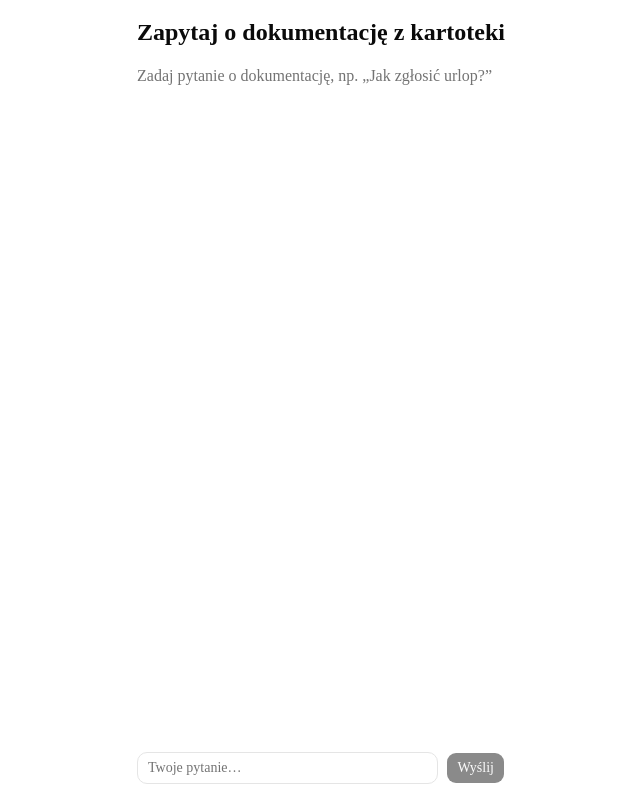
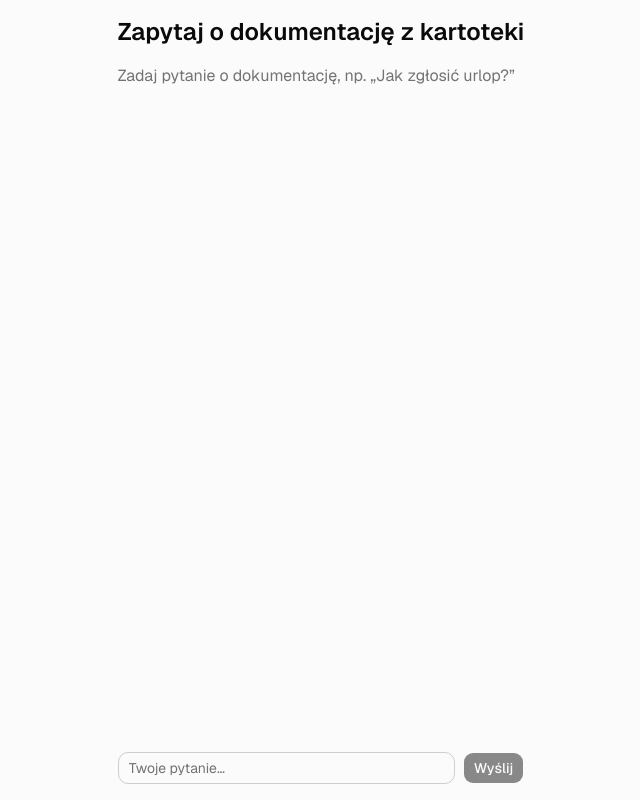
Before and after one commit to AnielaRG/rag-docs-qa, a Next.js app: page / in a window 1280 px wide. Shown: the whole page, without its empty margins (319-959 px from the left). Built offline with nearby package versions, Linux system fonts and the light colour scheme.

Commit message:
Fix self-referencing font variable,strengthen borders, set Polish lang and page metadata

```diff
--- a/app/globals.css
+++ b/app/globals.css
@@ -7,9 +7,9 @@
 @theme inline {
   --color-background: var(--background);
   --color-foreground: var(--foreground);
-  --font-sans: var(--font-sans);
+  --font-sans: var(--font-geist-sans);
   --font-mono: var(--font-geist-mono);
-  --font-heading: var(--font-sans);
+  --font-heading: var(--font-geist-sans);
   --color-sidebar-ring: var(--sidebar-ring);
   --color-sidebar-border: var(--sidebar-border);
   --color-sidebar-accent-foreground: var(--sidebar-accent-foreground);
@@ -64,8 +64,8 @@
   --accent: oklch(0.97 0 0);
   --accent-foreground: oklch(0.205 0 0);
   --destructive: oklch(0.577 0.245 27.325);
-  --border: oklch(0.922 0 0);
-  --input: oklch(0.922 0 0);
+  --border: oklch(0.87 0 0);
+  --input: oklch(0.85 0 0);
   --ring: oklch(0.708 0 0);
   --chart-1: oklch(0.87 0 0);
   --chart-2: oklch(0.556 0 0);
@@ -122,7 +122,7 @@
     @apply border-border outline-ring/50;
   }
   body {
-    @apply bg-background text-foreground;
+    @apply bg-muted/40 text-foreground;
   }
   html {
     @apply font-sans;
--- a/app/layout.tsx
+++ b/app/layout.tsx
@@ -4,23 +4,24 @@ import "./globals.css";
 
 const geistSans = Geist({
   variable: "--font-geist-sans",
-  subsets: ["latin"],
+  subsets: ["latin", "latin-ext"],
 });
 
 const geistMono = Geist_Mono({
   variable: "--font-geist-mono",
-  subsets: ["latin"],
+  subsets: ["latin", "latin-ext"],
 });
 
 export const metadata: Metadata = {
-  title: "Create Next App",
-  description: "Generated by create next app",
+  title: "Asystent dokumentacji Kartoteki",
+  description:
+    "Demo RAG: pytania o dokumentację fikcyjnej firmy, z cytowaniem źródeł.",
 };
 
 export default function RootLayout({ children }: LayoutProps<"/">) {
   return (
     <html
-      lang="en"
+      lang="pl"
       className={`${geistSans.variable} ${geistMono.variable} h-full antialiased`}
     >
       <body className="min-h-full flex flex-col">{children}</body>
```
